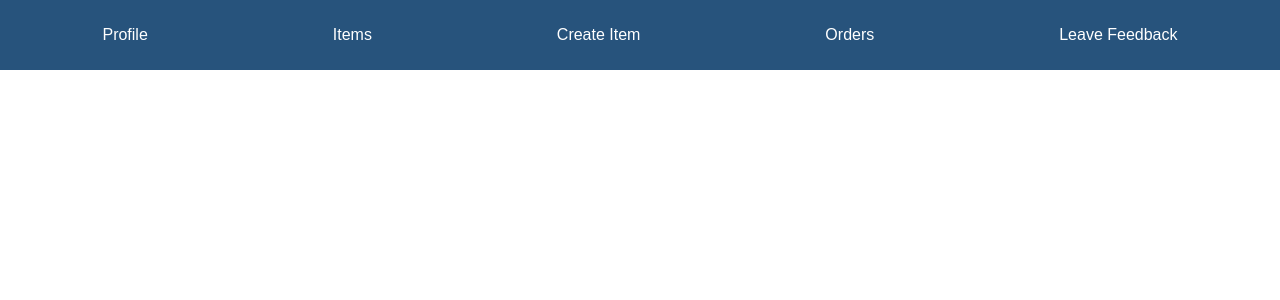
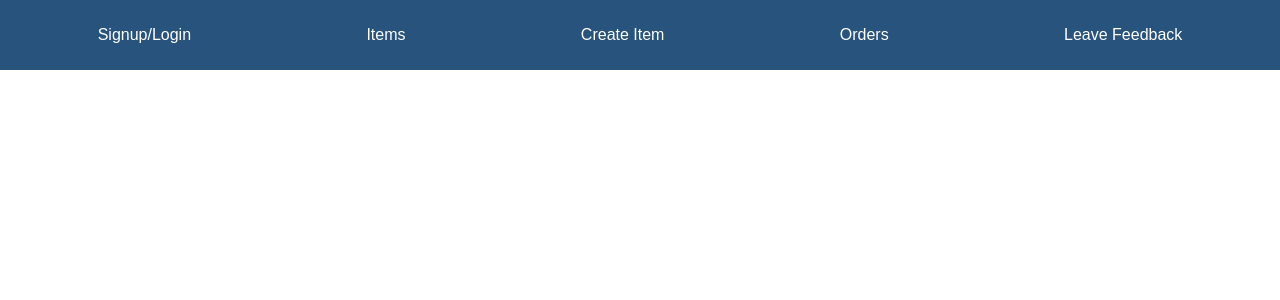
Before and after one commit to otundoMjoseph/TadersHub, a React (Create React App) app in the folder client/: page / in a window 1280 px wide. Shown: the top 300 px of the page. Built offline with nearby package versions, Linux system fonts and the light colour scheme.

Commit message:
navbar chnages

```diff
--- a/client/src/components/NavBar.js
+++ b/client/src/components/NavBar.js
@@ -6,7 +6,7 @@
   return (
     <nav>
       <ul>
-         <li><Link to="/profile">Profile</Link></li>
+         <li><Link to="/profile">Signup/Login</Link></li>
         <li><Link to="/items">Items</Link></li>
         <li><Link to="/create-item">Create Item</Link></li>
         {/* <li><Link to="/place-order">Place Order</Link></li> */}
```
